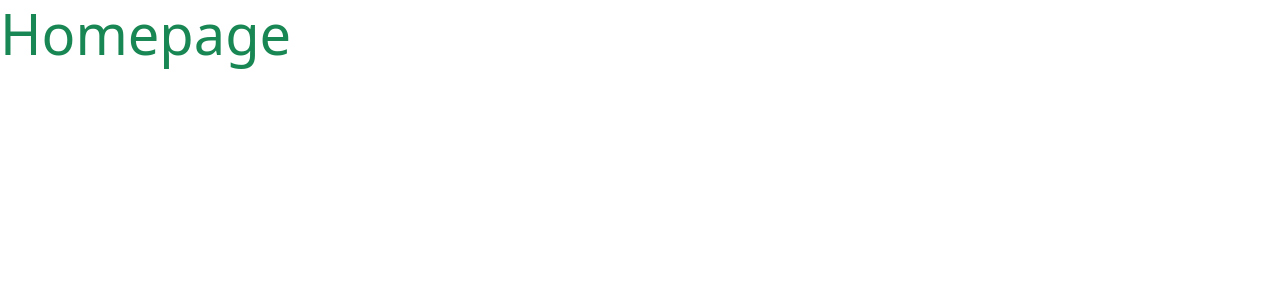
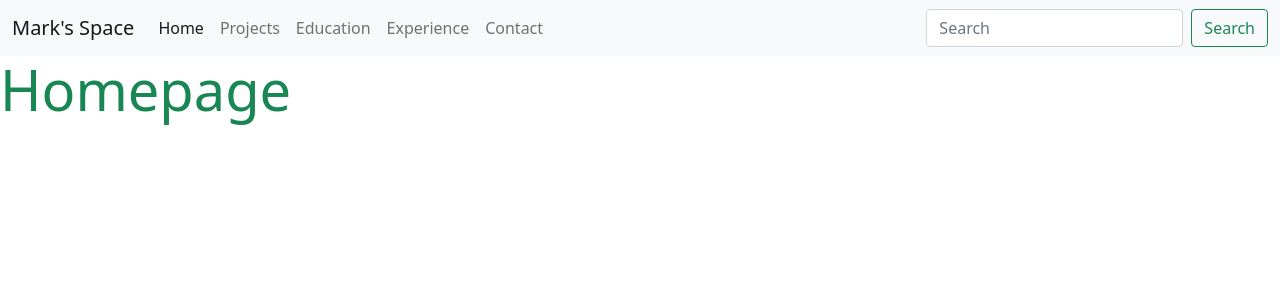
Before and after one commit to markj0hnst0n/marks-portfolio, a Django app: page / in a window 1280 px wide. Shown: the top 300 px of the page. Run offline with Django 3.2, Linux system fonts and the light colour scheme.

Commit message:
added headings to navbar

```diff
--- a/templates/base.html
+++ b/templates/base.html
@@ -29,10 +29,42 @@
     {% block extra_js %}
     {% endblock %}
 
-    <title>Mark Johnston's Highlight Reel{% block extra_title %}{% endblock %}</title>
+    <title>Mark's Space{% block extra_title %}{% endblock %}</title>
   </head>
   <body>
-    <header class="container-fluid fixed-top"></header>
+    <header>
+      <nav class="navbar navbar-expand-lg navbar-light bg-light">
+        <div class="container-fluid">
+          <a class="navbar-brand" href="#">Mark's Space</a>
+          <button class="navbar-toggler" type="button" data-bs-toggle="collapse" data-bs-target="#navbarSupportedContent" aria-controls="navbarSupportedContent" aria-expanded="false" aria-label="Toggle navigation">
+            <span class="navbar-toggler-icon"></span>
+          </button>
+          <div class="collapse navbar-collapse" id="navbarSupportedContent">
+            <ul class="navbar-nav me-auto mb-2 mb-lg-0">
+              <li class="nav-item">
+                <a class="nav-link active" aria-current="page" href="#">Home</a>
+              </li>
+              <li class="nav-item">
+                <a class="nav-link" href="#">Projects</a>
+              </li>
+              <li class="nav-item">
+                <a class="nav-link" href="#">Education</a>
+              </li>
+              <li class="nav-item">
+                <a class="nav-link" href="#">Experience</a>
+              </li>
+              <li class="nav-item">
+                <a class="nav-link" href="#">Contact</a>
+              </li>
+            </ul>
+            <form class="d-flex">
+              <input class="form-control me-2" type="search" placeholder="Search" aria-label="Search">
+              <button class="btn btn-outline-success" type="submit">Search</button>
+            </form>
+          </div>
+        </div>
+      </nav>
+    </header>
 
     {% if messages %}
     <div class="message-container"></div>
```
